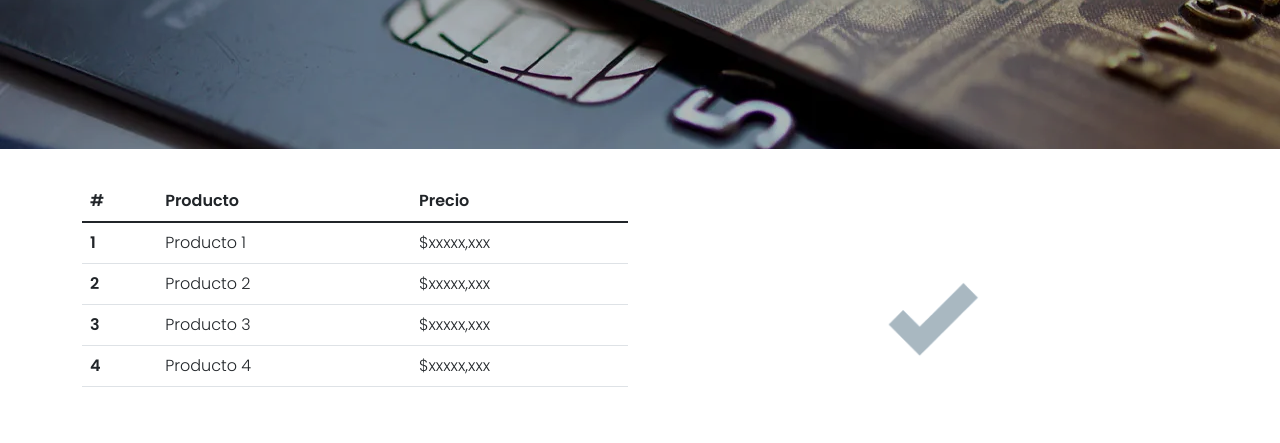
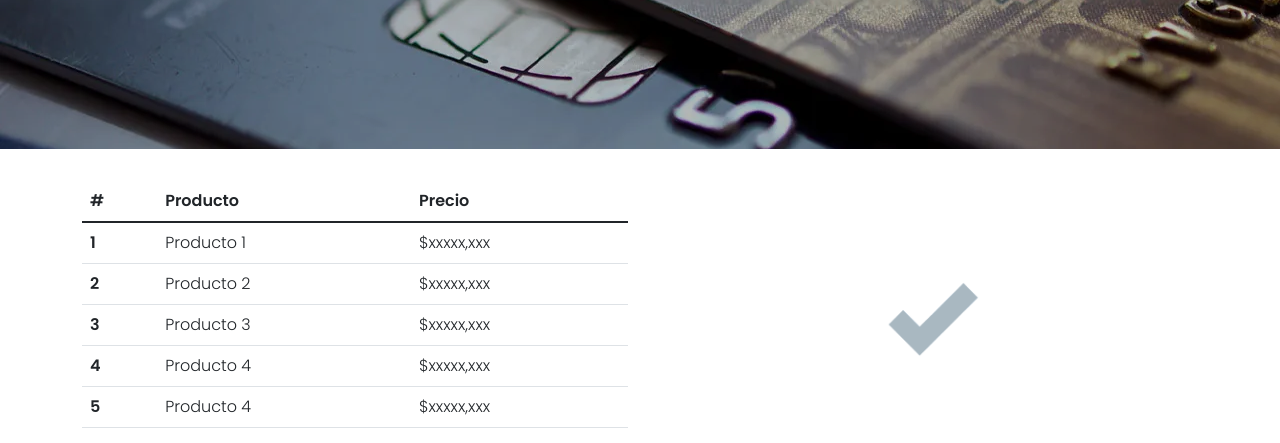
Before and after one commit to DaianaVanoniPuggioni/clase-11, a plain HTML site: page pages/carrito.html in a window 1280 px wide. Shown: the part 357-800 px from the top of the page. Drawn offline with nearby package versions, Linux system fonts and the light colour scheme.

Commit message:
ultimo producto

```diff
--- a/pages/carrito.html
+++ b/pages/carrito.html
@@ -93,6 +93,12 @@
                                     <td>$xxxxx,xxx</td>
 
                                 </tr>
+                                <tr>
+                                    <th scope="row">5</th>
+                                    <td>Producto 4</td>
+                                    <td>$xxxxx,xxx</td>
+
+                                </tr>
                             </tbody>
                         </table>
                     </div>
```
